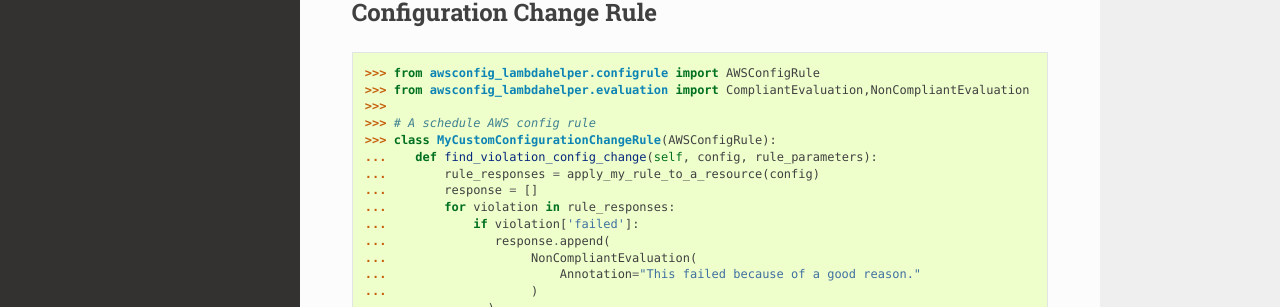
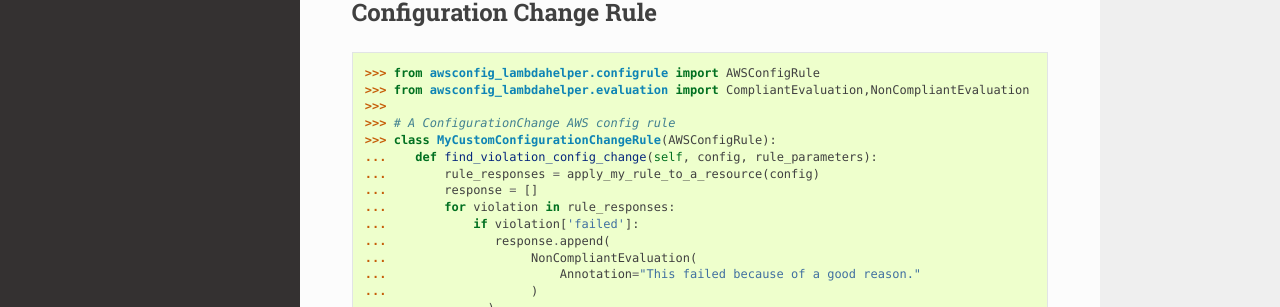
Before and after one commit to drewsonne/awslambdahelper, a Sphinx documentation site: the page built from docs/awsconfig.rst, in a window 1280 px wide and 900 px high. Shown: the part 405-712 px from the top of the window. Built offline with Sphinx 7.4.7 and the Read the Docs theme 2.0.0, drawn with Linux system fonts in a browser that asks for light colours.

Commit message:
typo fix

```diff
--- a/docs/awsconfig.rst
+++ b/docs/awsconfig.rst
@@ -22,7 +22,7 @@ Configuration Change Rule
 >>> from awsconfig_lambdahelper.configrule import AWSConfigRule
 >>> from awsconfig_lambdahelper.evaluation import CompliantEvaluation,NonCompliantEvaluation
 >>>
->>> # A schedule AWS config rule
+>>> # A ConfigurationChange AWS config rule
 >>> class MyCustomConfigurationChangeRule(AWSConfigRule):
 ...    def find_violation_config_change(self, config, rule_parameters):
 ...        rule_responses = apply_my_rule_to_a_resource(config)
```
